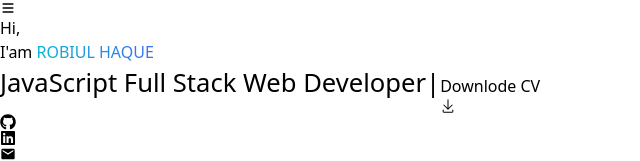
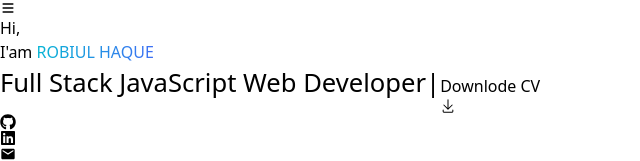
Before and after one commit to Robiul-Haque/react-js-portfolio, a React (Vite) app: page / in a window 1280 px wide. Shown: the part 168-329 px from the top of the page, without its empty margins (0-640 px from the left). Built offline with nearby package versions, Linux system fonts and the light colour scheme.

Commit message:
add new resume link

```diff
--- a/src/component/Header.jsx
+++ b/src/component/Header.jsx
@@ -125,10 +125,9 @@
             </h1>
             <TypeAnimation
               sequence={[
-                // Same substring at the start will only be typed once, initially
                 "Software Engineer 💻",
                 1500,
-                "JavaScript Full Stack Web Developer",
+                "Full Stack JavaScript Web Developer",
                 1500,
               ]}
               speed={50}
@@ -140,7 +139,7 @@
               className="flex justify-center gap-x-3 items-center bg-gradient-to-r from-cyan-500 to-[#3e6ff4] px-5 py-4 rounded-lg text-white font-semibold text-lg md:mt-12 mt-8 md:mx-0 mx-auto shadow-2xl shadow-slate-400"
               title="Downlode Robiul Haque CV"
             >
-              <a href="https://drive.google.com/file/d/1m28HwRhIHS3BdazoNG0i6AdHsGEJzq1d/view?usp=sharing" target="_blank">Downlode CV</a>
+              <a href="https://drive.google.com/file/d/1IRxwwifzvFUdro-ZnVLzCLs-T8gJNQPp/view?usp=sharing" target="_blank">Downlode CV</a>
               <GoDownload className="text-2xl animate-bounce" />
             </button>
             <div className="flex md:justify-start justify-center gap-x-8 text-xl mt-12 text-[#3e6ff4]">
```
